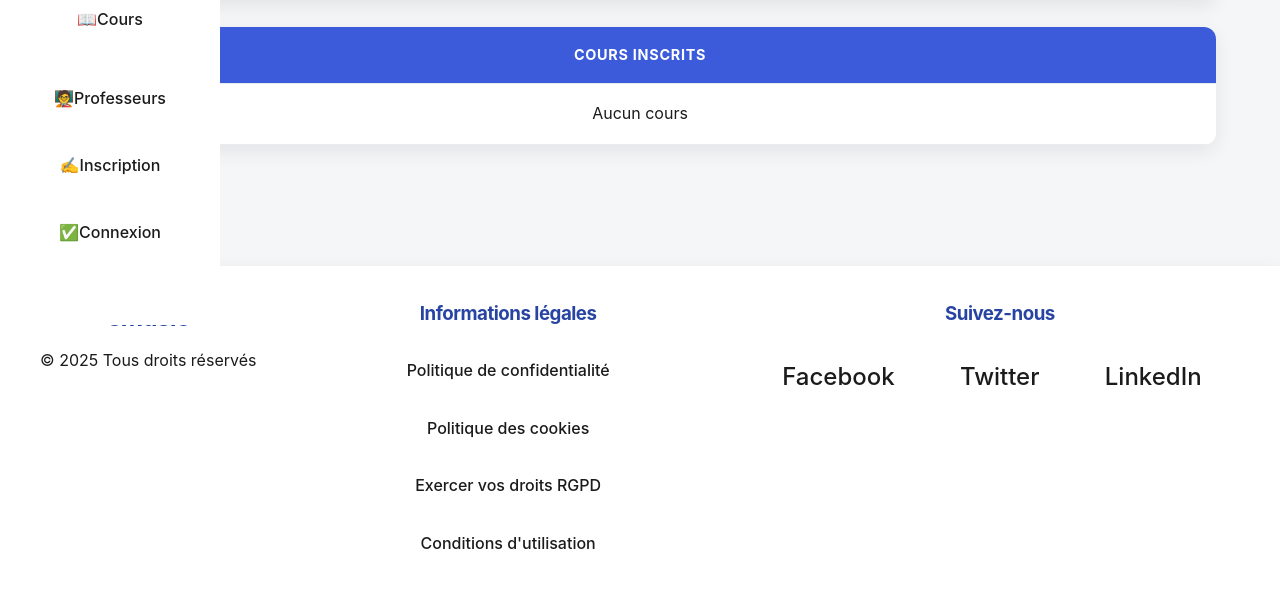
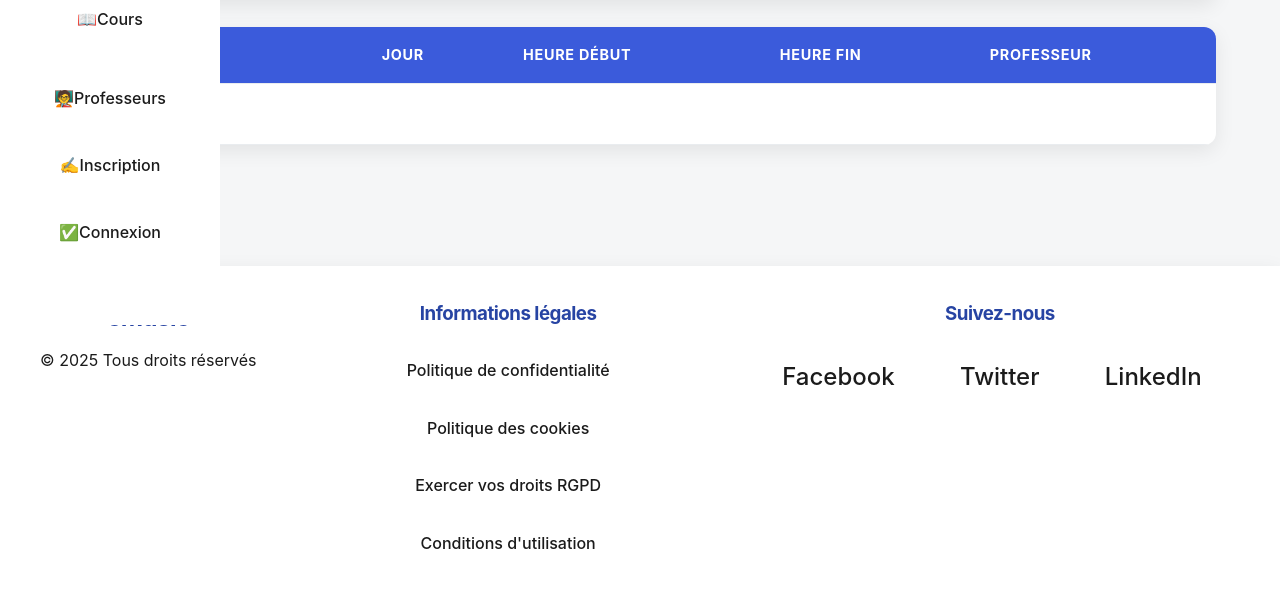
Before and after one commit to ZakinaA/25notf0nd, a Symfony app: template templates/eleves/show.html.twig in a window 1280 px wide. Shown: the part 475-1083 px from the top of the page. Run offline with Twig, Linux system fonts and the light colour scheme; the template is opened without the code that fills it, so the values that code supplies are empty; some libraries are stand-ins or nearby versions.

Commit message:
Modification du tableau des cours inscrits

```diff
--- a/templates/eleves/show.html.twig
+++ b/templates/eleves/show.html.twig
@@ -25,31 +25,73 @@
             </tr>
         </tbody>
     </table>
+
     <br>
-    <table>
+    <table class="table">
+        <tbody>
             <tr>
-            <th style="text-align:center; vertical-align:middle;">Cours Inscrits</th>
+                <th>Cours Inscrits</th>
+                <th>Jour</th>
+                <th>Heure Début</th>
+                <th>Heure Fin</th>
+                <th>Professeur</th>
             </tr>
-    <tr>
-            <td style="text-align:center; vertical-align:middle;">
             {% if elefe.cours is defined and elefe.cours|length %}
                 {% for cour in elefe.cours %}
-                <a href="{{ path('app_cours_show', {'id': cour.id}) }}">{{ cour.libelle }}</a>{% if not loop.last %} | {% endif %}
+                    <tr>
+                        <td><a href="{{ path('app_cours_show', {'id': cour.id}) }}">{{ cour.libelle }}</a></td>
+                        <td><a href="{{ path('app_cours_show', {'id': cour.id}) }}">{{ cour.dateCours }}</a></td>
+                        <td>{{ cour.heureDebut|date('H:i') }}</td>
+                        <td>{{ cour.heureFin|date('H:i') }}</td>
+                        <td><a href="{{ path('app_professeur_show', {'id': cour.professeur.id}) }}">{{ cour.professeur.nom }}</a></td>
+                    </tr>
                 {% endfor %}
             {% elseif elefe.inscriptions is defined and elefe.inscriptions|length %}
                 {% for insc in elefe.inscriptions %}
+                    <tr>
+                        <td>
                             {% if insc.cours is defined %}
                                 <a href="{{ path('app_cours_show', {'id': insc.cours.id}) }}">{{ insc.cours.libelle }}</a>
                             {% elseif insc.cour is defined %}
                                 <a href="{{ path('app_cours_show', {'id': insc.cour.id}) }}">{{ insc.cour.libelle }}</a>
                             {% endif %}
-                {% if not loop.last %} | {% endif %}
-                {% endfor %}
-            {% else %}
-                Aucun cours
+                        </td>
+                        <td>
+                            {% if insc.cours is defined %}
+                                {{ insc.cours.dateCours }}
+                            {% elseif insc.cour is defined %}
+                                {{ insc.cour.dateCours }}
+                            {% endif %}
+                        </td>
+                        <td>
+                            {% if insc.cours is defined %}
+                                {{ insc.cours.heureDebut|date('H:i') }}
+                            {% elseif insc.cour is defined %}
+                                {{ insc.cour.heureDebut|date('H:i') }}
+                            {% endif %}
+                        </td>
+                        <td>
+                            {% if insc.cours is defined %}
+                                {{ insc.cours.heureFin|date('H:i') }}
+                            {% elseif insc.cour is defined %}
+                                {{ insc.cour.heureFin|date('H:i') }}
+                            {% endif %}
+                        </td>
+                        <td>
+                            {% if insc.cours is defined %}
+                                <a href="{{ path('app_professeur_show', {'id': insc.cours.professeur.id}) }}">{{ insc.cours.professeur.nom }}</a>
+                            {% elseif insc.cour is defined %}
+                                <a href="{{ path('app_professeur_show', {'id': insc.cour.professeur.id}) }}">{{ insc.cour.professeur.nom }}</a>
                             {% endif %}
                         </td>
                     </tr>
+                {% endfor %}
+            {% else %}
+                <tr>
+                    <td colspan="5">Aucun cours</td>
+                </tr>
+            {% endif %}
+        </tbody>
     </table>
 
     <a href="{{ path('app_eleves_index') }}">Revenir à la Liste</a>
```
Lines whose indentation alone changed are shown as unchanged.
